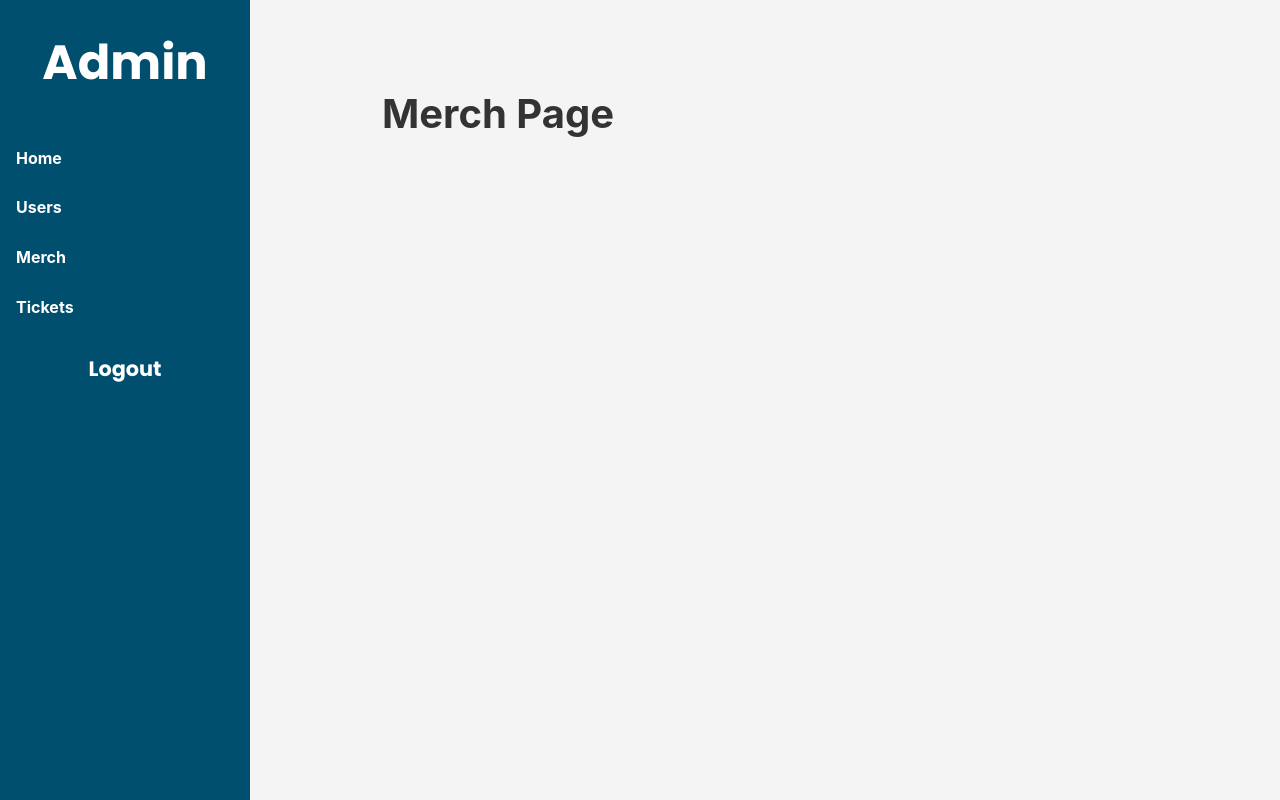
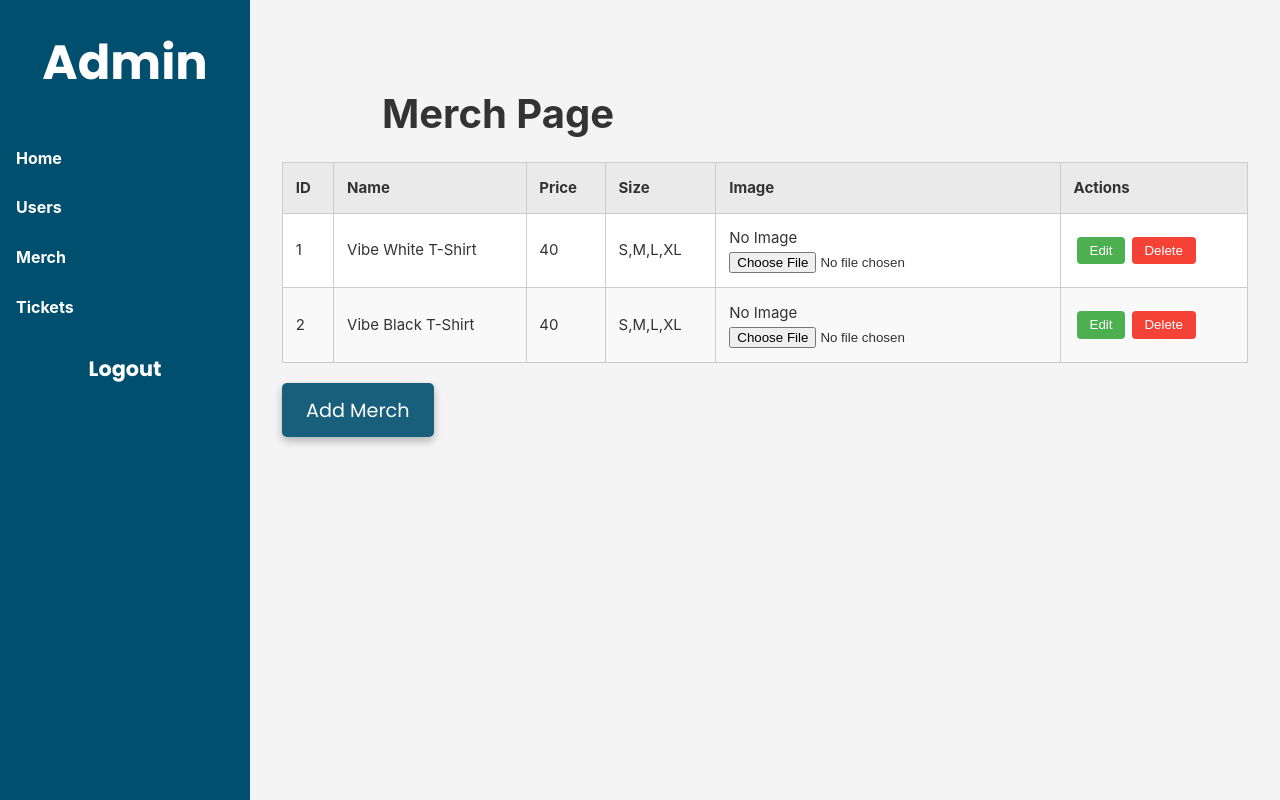
Before and after one commit to filipemoco55/vibe, a Vue app in the folder vue-project/: page /merch/admin in a window 1280 px wide. Built offline with nearby package versions, Linux system fonts and the light colour scheme.

Commit message:
Admin pages updated e poster page updated

```diff
--- a/vue-project/src/components/NavBar.vue
+++ b/vue-project/src/components/NavBar.vue
@@ -14,18 +14,15 @@
         </nav>
 
         <div class="user-actions">
-            <!-- Admin Button -->
             <RouterLink v-if="isAdmin" to="/admin" class="profile-button">
                 <img src="@/assets/logo.png" alt="User Icon" class="user-icon" />
                 Admin
             </RouterLink>
 
-            <!-- Logout Button -->
             <button v-if="isAuthenticated" @click="logout" class="logout-button">
                 Logout
             </button>
 
-            <!-- Login Button -->
             <RouterLink v-else to="/login" class="account-button">
                 My Account
             </RouterLink>
@@ -43,7 +40,6 @@ export default {
     setup() {
         const authStore = useAuthStore();
 
-        // Computed properties for authentication and role checks
         const isAuthenticated = computed(() => authStore.isAuthenticated);
         const isAdmin = computed(() => authStore.userRole === "admin");
 
--- a/vue-project/src/views/AdminView.vue
+++ b/vue-project/src/views/AdminView.vue
@@ -1,14 +1,3 @@
-<template>
-  <div class="admin-container">
-    <Sidebar :logout="logout" />
-
-
-    <div class="content">
-      <h1>Admin Page</h1>
-    </div>
-  </div>
-</template>
-
 <script>
 import { useAuthStore } from "@/stores/authStore";
 import { useRouter } from "vue-router";
@@ -32,6 +21,17 @@ export default {
 };
 </script>
 
+<template>
+  <div class="admin-container">
+    <Sidebar :logout="logout" />
+
+
+    <div class="content">
+      <h1>Admin Page</h1>
+    </div>
+  </div>
+</template>
+
 <style scoped>
 .admin-container {
   display: flex;
--- a/vue-project/src/views/HomeView.vue
+++ b/vue-project/src/views/HomeView.vue
@@ -6,7 +6,6 @@ import Footer from '@/components/Footer.vue';
 <template>
   <Navbar />
 
-  <!-- Hero Section with Video Background -->
   <div class="video-container">
     <div class="video-overlay">
       <h1 class="hero-title">Welcome to Vibe Concert</h1>
@@ -17,7 +16,6 @@ import Footer from '@/components/Footer.vue';
     </video>
   </div>
 
-  <!-- Upcoming Artists Section -->
   <section class="artists-section">
     <h1>More Upcoming Artists</h1>
     <div class="artist-grid">
@@ -31,7 +29,6 @@ import Footer from '@/components/Footer.vue';
 </template>
 
 <style scoped>
-/* General Styles */
 body {
   margin: 0;
   font-family: 'Poppins', sans-serif;
@@ -107,7 +104,6 @@ h1 {
   transform: scale(1.05);
 }
 
-/* Artists Section */
 .artists-section {
   padding: 2rem;
 }
@@ -144,7 +140,6 @@ h1 {
   font-size: 1.5rem;
 }
 
-/* Responsiveness */
 @media (max-width: 768px) {
   .hero-title {
     font-size: 2rem;
--- a/vue-project/src/views/MerchAdminView.vue
+++ b/vue-project/src/views/MerchAdminView.vue
@@ -1,20 +1,66 @@
 <script setup>
+import { ref } from "vue";
 import Sidebar from "@/components/SideNavbar.vue";
 
+const merchItems = ref([
+  { id: 1, name: "Vibe White T-Shirt", price: 40, size: "S,M,L,XL", image: null },
+  { id: 2, name: "Vibe Black T-Shirt", price: 40, size: "S,M,L,XL", image: null },
+]);
 
+const handleImageUpload = (event, item) => {
+  const file = event.target.files[0];
+  if (file) {
+    const reader = new FileReader();
+    reader.onload = () => {
+      item.image = reader.result;
+    };
+    reader.readAsDataURL(file);
+  }
+};
 </script>
+
 <template>
   <div class="admin-container">
     <Sidebar :logout="logout" />
 
-
     <div class="content">
       <h1>Merch Page</h1>
+
+      <table class="merch-table">
+        <thead>
+          <tr>
+            <th>ID</th>
+            <th>Name</th>
+            <th>Price</th>
+            <th>Size</th>
+            <th>Image</th>
+            <th>Actions</th>
+          </tr>
+        </thead>
+        <tbody>
+          <tr v-for="item in merchItems" :key="item.id">
+            <td>{{ item.id }}</td>
+            <td>{{ item.name }}</td>
+            <td>{{ item.price }}</td>
+            <td>{{ item.size }}</td>
+            <td>
+              <div>
+                <img v-if="item.image" :src="item.image" alt="Item Image" class="table-image" />
+                <span v-else>No Image</span>
+              </div>
+              <input type="file" @change="handleImageUpload($event, item)" accept="image/*" />
+            </td>
+            <td>
+              <button class="action-btn edit">Edit</button>
+              <button class="action-btn delete">Delete</button>
+            </td>
+          </tr>
+        </tbody>
+      </table>
+      <button class="add-button">Add Merch</button>
     </div>
   </div>
 </template>
-
-
 
 <style scoped>
 .admin-container {
@@ -32,6 +78,74 @@ import Sidebar from "@/components/SideNavbar.vue";
 h1 {
   margin-bottom: 1rem;
   color: #333;
+}
 
+.add-button {
+  margin-top: 20px;
+  background-color: #004f6f;
+  color: white;
+  font-family: 'Poppins', sans-serif;
+  border: none;
+  padding: 0.8rem 1.5rem;
+  border-radius: 5px;
+  font-size: 1.2rem;
+  cursor: pointer;
+  transition: background-color 0.3s ease, transform 0.2s ease;
+  box-shadow: 0 4px 8px rgba(0, 0, 0, 0.3);
+  opacity: 0.9;
+}
+
+.add-button:hover {
+  background-color: #0077a1;
+  transform: scale(1.05);
+}
+
+.merch-table {
+  width: 100%;
+  border-collapse: collapse;
+  background: #fff;
+}
+
+.merch-table th,
+.merch-table td {
+  border: 1px solid #ccc;
+  padding: 0.8rem;
+  text-align: left;
+}
+
+.merch-table th {
+  background-color: #eaeaea;
+  font-weight: bold;
+}
+
+.merch-table tr:nth-child(even) {
+  background-color: #f9f9f9;
+}
+
+.action-btn {
+  padding: 0.4rem 0.8rem;
+  margin: 0 0.2rem;
+  border: none;
+  border-radius: 4px;
+  cursor: pointer;
+}
+
+.action-btn.edit {
+  background-color: #4caf50;
+  color: #fff;
+}
+
+.action-btn.delete {
+  background-color: #f44336;
+  color: #fff;
+}
+
+.table-image {
+  width: 60px;
+  height: auto;
+  display: block;
+  margin: 0.5rem 0;
+  border: 1px solid #ccc;
+  border-radius: 4px;
 }
 </style>
--- a/vue-project/src/views/PosterView.vue
+++ b/vue-project/src/views/PosterView.vue
@@ -7,7 +7,7 @@ import { useEventStore } from '@/stores/event';
 import { useArtistStore } from '@/stores/artist';
 
 const activeDay = ref(11);
-const isLoading = ref(true);  // Loading state
+const isLoading = ref(true);
 
 const setActiveDay = (day) => {
     activeDay.value = day;
@@ -17,10 +17,10 @@ onMounted(async () => {
     const artistStore = useArtistStore();
     const eventStore = useEventStore();
 
-    await artistStore.fetchArtists(); // Fetch artist data
-    await eventStore.initializeLineups(); // Initialize lineups with fetched artists
+    await artistStore.fetchArtists();
+    await eventStore.initializeLineups();
 
-    isLoading.value = false; // Stop loading after data is fetched and lineups are initialized
+    isLoading.value = false;
 });
 
 
@@ -29,7 +29,7 @@ onMounted(async () => {
 <template>
     <Navbar />
 
-    <div v-if="isLoading">Loading artists...</div> <!-- Show loading message -->
+    <div v-if="isLoading">Loading artists...</div>
 
     <div v-else>
         <CarouselPoster :activeDay="activeDay" @setActiveDay="setActiveDay" />
--- a/vue-project/src/views/TicketsAdminView.vue
+++ b/vue-project/src/views/TicketsAdminView.vue
@@ -1,23 +1,61 @@
 <script setup>
+import { ref } from "vue";
 import Sidebar from "@/components/SideNavbar.vue";
+
+const users = ref([
+  { id: 1, name: "Vibe White T-Shirt", price: 40, image: null },
+  { id: 2, name: "Vibe Black T-Shirt", price: 40, image: null },
+]);
 
 
 </script>
+
 <template>
   <div class="admin-container">
     <Sidebar :logout="logout" />
 
+    <div class="content">
+      <h1>Ticket Page</h1>
 
-      <div class="content">
-        <h1>Tickets Page</h1>
+      <table class="users-table">
+        <thead>
+          <tr>
+            <th>ID</th>
+            <th>Day</th>
+            <th>Price</th>
+            <th>Type</th>
+            <th>Actions</th>
+          </tr>
+        </thead>
+        <tbody>
+          <tr>
+            <td>1</td>
+            <td>11</td>
+            <td>75€</td>
+            <td>Day Acess</td>
+            <td>
+              <button class="action-btn edit">Edit</button>
+              <button class="action-btn delete">Delete</button>
+            </td>
+          </tr>
+          <tr>
+            <td>2</td>
+            <td>12</td>
+            <td>75€</td>
+            <td>Day Acess</td>
+            <td>
+              <button class="action-btn edit">Edit</button>
+              <button class="action-btn delete">Delete</button>
+            </td>
+          </tr>
+        </tbody>
+      </table>
+      <button class="add-button">Add Ticket</button>
     </div>
   </div>
 </template>
 
-
-
 <style scoped>
-
 .admin-container {
   display: flex;
   height: 100vh;
@@ -33,5 +71,65 @@ import Sidebar from "@/components/SideNavbar.vue";
 h1 {
   margin-bottom: 1rem;
   color: #333;
+}
 
-  }</style>
+.add-button {
+  margin-top: 20px;
+  background-color: #004f6f;
+  color: white;
+  font-family: 'Poppins', sans-serif;
+  border: none;
+  padding: 0.8rem 1.5rem;
+  border-radius: 5px;
+  font-size: 1.2rem;
+  cursor: pointer;
+  transition: background-color 0.3s ease, transform 0.2s ease;
+  box-shadow: 0 4px 8px rgba(0, 0, 0, 0.3);
+  opacity: 0.9;
+}
+
+.add-button:hover {
+  background-color: #0077a1;
+  transform: scale(1.05);
+}
+
+.users-table {
+  width: 100%;
+  border-collapse: collapse;
+  background: #fff;
+}
+
+.users-table th,
+.users-table td {
+  border: 1px solid #ccc;
+  padding: 0.8rem;
+  text-align: left;
+}
+
+.users-table th {
+  background-color: #eaeaea;
+  font-weight: bold;
+}
+
+.users-table tr:nth-child(even) {
+  background-color: #f9f9f9;
+}
+
+.action-btn {
+  padding: 0.4rem 0.8rem;
+  margin: 0 0.2rem;
+  border: none;
+  border-radius: 4px;
+  cursor: pointer;
+}
+
+.action-btn.edit {
+  background-color: #4caf50;
+  color: #fff;
+}
+
+.action-btn.delete {
+  background-color: #f44336;
+  color: #fff;
+}
+</style>
--- a/vue-project/src/views/UsersAdminView.vue
+++ b/vue-project/src/views/UsersAdminView.vue
@@ -1,23 +1,63 @@
 <script setup>
+import { ref } from "vue";
 import Sidebar from "@/components/SideNavbar.vue";
+
+const users = ref([
+  { id: 1, name: "Vibe White T-Shirt", price: 40, image: null },
+  { id: 2, name: "Vibe Black T-Shirt", price: 40, image: null },
+]);
 
 
 </script>
+
 <template>
   <div class="admin-container">
     <Sidebar :logout="logout" />
 
-
     <div class="content">
       <h1>Users Page</h1>
+
+      <table class="users-table">
+        <thead>
+          <tr>
+            <th>ID</th>
+            <th>Name</th>
+            <th>Email</th>
+            <th>Password</th>
+            <th>Role</th>
+            <th>Actions</th>
+          </tr>
+        </thead>
+        <tbody>
+          <tr>
+            <td>1</td>
+            <td>Admin</td>
+            <td>admin@gmail.com</td>
+            <td>123</td>
+            <td>Admin</td>
+            <td>
+              <button class="action-btn edit">Edit</button>
+              <button class="action-btn delete">Delete</button>
+            </td>
+          </tr>
+          <tr>
+            <td>2</td>
+            <td>User</td>
+            <td>user@gmail.com</td>
+            <td>1234</td>
+            <td>User</td>
+            <td>
+              <button class="action-btn edit">Edit</button>
+              <button class="action-btn delete">Delete</button>
+            </td>
+          </tr>
+        </tbody>
+      </table>
     </div>
   </div>
 </template>
 
-
-
 <style scoped>
-
 .admin-container {
   display: flex;
   height: 100vh;
@@ -33,5 +73,45 @@ import Sidebar from "@/components/SideNavbar.vue";
 h1 {
   margin-bottom: 1rem;
   color: #333;
+}
 
-  }</style>
+.users-table {
+  width: 100%;
+  border-collapse: collapse;
+  background: #fff;
+}
+
+.users-table th,
+.users-table td {
+  border: 1px solid #ccc;
+  padding: 0.8rem;
+  text-align: left;
+}
+
+.users-table th {
+  background-color: #eaeaea;
+  font-weight: bold;
+}
+
+.users-table tr:nth-child(even) {
+  background-color: #f9f9f9;
+}
+
+.action-btn {
+  padding: 0.4rem 0.8rem;
+  margin: 0 0.2rem;
+  border: none;
+  border-radius: 4px;
+  cursor: pointer;
+}
+
+.action-btn.edit {
+  background-color: #4caf50;
+  color: #fff;
+}
+
+.action-btn.delete {
+  background-color: #f44336;
+  color: #fff;
+}
+</style>
```
Also changed, not shown: vue-project/src/components/CarouselPoster.vue (+19 -20 lines), vue-project/src/components/Footer.vue (+7 -10 lines). Lines whose indentation alone changed are shown as unchanged.
